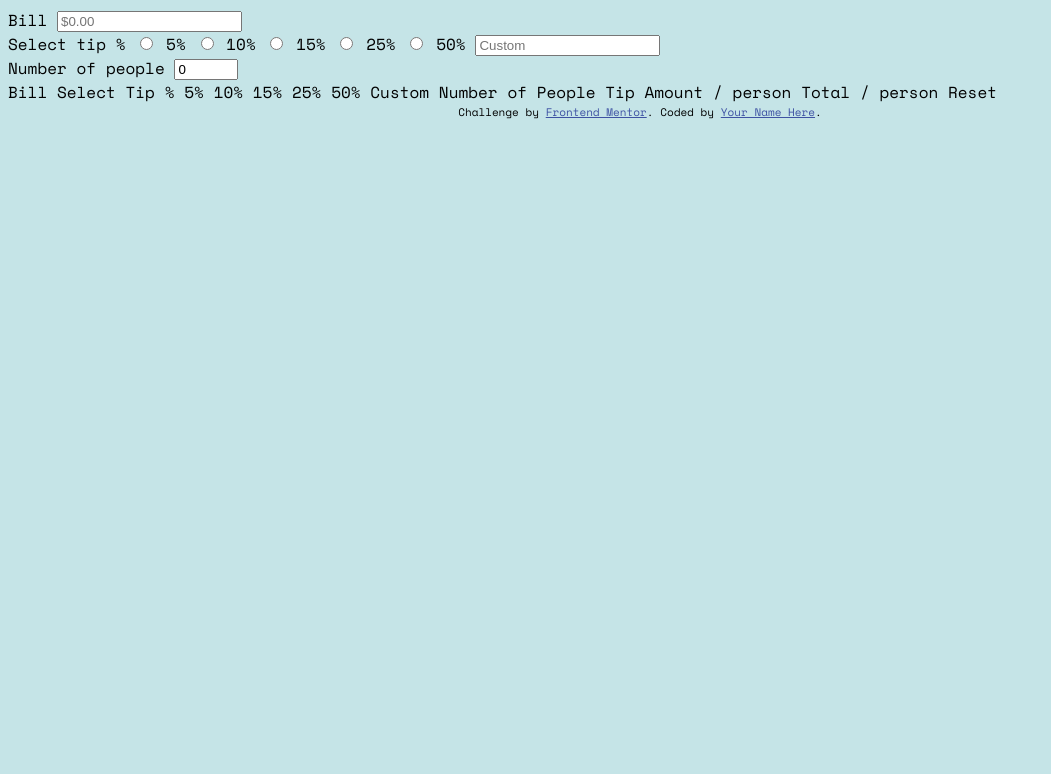
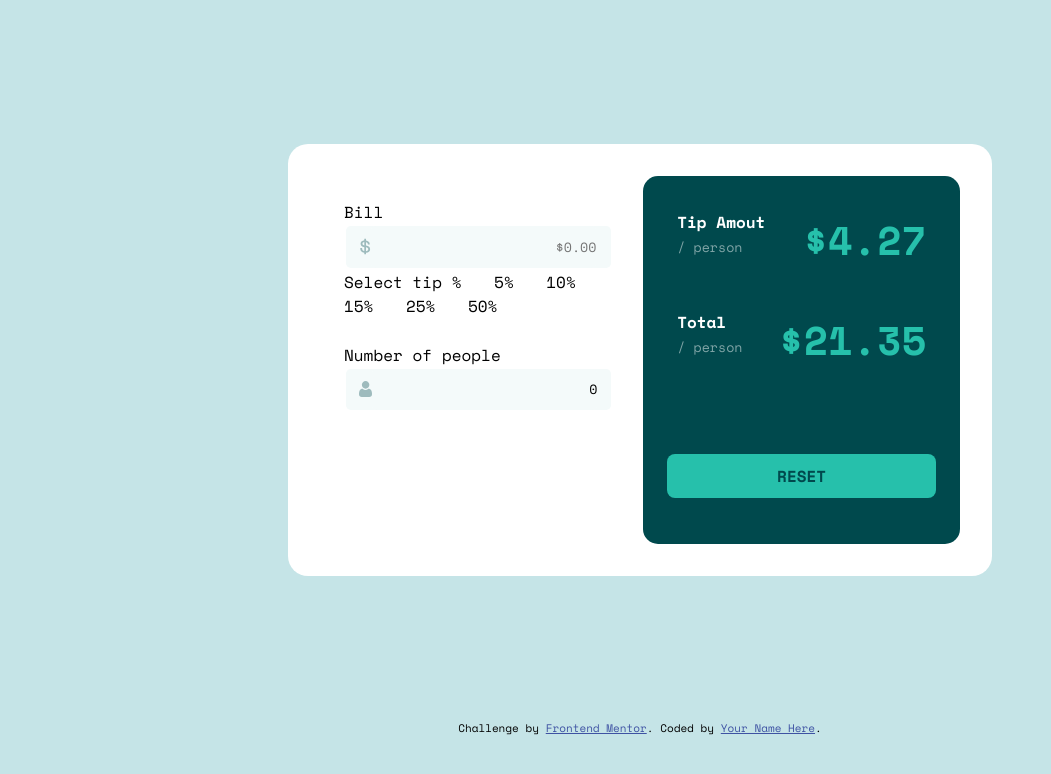
Before and after one commit to LucsSants/frontendmentor-tip-calculator, a plain HTML site: page index.html in a window 1280 px wide. Shown: the whole page, without its empty margins (0-1051 px from the left). Drawn offline with nearby package versions, Linux system fonts and the light colour scheme.

Commit message:
more-advances

```diff
--- a/index.html
+++ b/index.html
@@ -27,12 +27,15 @@
             <form action="">
               <div class="input-custom">
                 <label for="bill" >Bill</label>
+                <div class="input-wrapper">
+                  <img class="input-icon" src="/images/icon-dollar.svg" alt="icon-dolar">
                   <input
                   type="number"
                   id="bill"
                   name="bill"
                   placeholder="$0.00"
                   />
+                </div>
               </div>
 
               <div class="input-select">
@@ -48,12 +51,13 @@
                 <input type="radio" id="50" name="tip-percentage" value="50">
                 <label for="50">50%</label>
                 <input type="number" id="tip-percentage" name="tip-percentage" placeholder="Custom">
-
               </div>
 
 
               <div class="input-custom">
                 <label for="number-of-people" >Number of people</label>
+                <div class="input-wrapper">
+                  <img class="input-icon" src="/images/icon-person.svg" alt="icon-person">
                   <input
                   onkeydown= "return false"
                   type="number"
@@ -66,39 +70,35 @@
                   placeholder="0"
                   />
                   </div>
+              </div>
 
 
             </form>
           </div>
         </div>
         <div class="result-card">
+          <div class="tip-amount">
+            <div class="title">
+              <h4>Tip Amout</h4>
+              <small>/ person</small>
+            </div>
+            <h2 class="result-value">$4.27</h2>
+          </div>
+          <div class="tip-amount">
+            <div class="title">
+              <h4>Total</h4>
+              <small>/ person</small>
+            </div>
+            <h2 class="result-value">$21.35</h2>
+          </div>
+          <a href="#" class="button">RESET</a>
+        </div>
 
       </div>
-    </div>
-
 
 
   </main>
 
-  Bill
-
-  Select Tip %
-  5%
-  10%
-  15%
-  25%
-  50%
-  Custom
-
-  Number of People
-
-  Tip Amount
-  / person
-
-  Total
-  / person
-
-  Reset
 
   <div class="attribution">
     Challenge by <a href="https://www.frontendmentor.io?ref=challenge" target="_blank">Frontend Mentor</a>.
--- a/style.css
+++ b/style.css
@@ -9,8 +9,126 @@
 
 }
 
+input::-webkit-outer-spin-button,
+input::-webkit-inner-spin-button {
+    /* display: none; <- Crashes Chrome on hover */
+    -webkit-appearance: none;
+    margin: 0; /* <-- Apparently some margin are still there even though it's hidden */
+}
+
+input[type=number] {
+    -moz-appearance:textfield; /* Firefox */
+}
+
+* {
+  margin: 0;
+  padding: 0;
+}
+
 body {
   background: var(--bg);
   font-family: 'Space Mono', monospace;
 
 }
+
+main{
+  min-height: 90vh;
+  display: flex;
+  justify-content: center;
+}
+
+.main-card{
+  background: white;
+  border-radius: 20px;
+  padding: 2rem;
+  width: 50%;
+  height: 70%;
+  align-self: center;
+  display: flex;
+  justify-content: space-between;
+}
+
+.info-card{
+
+  border-radius: 15px;
+  padding: 1.5rem;
+  width: 42%;;
+  height: 20rem;
+}
+
+input {
+  font-family: 'Space Mono', monospace;
+  background: var(--very-light-cyan);
+  outline: none;
+}
+
+.input-wrapper {
+  margin: 2px;
+  height: 2.6rem;
+  background: var(--very-light-cyan);
+  display: flex;
+  align-items: center;
+  justify-content: center;
+  border-radius: 0.3rem;
+}
+
+.input-custom input {
+  width: 85%;
+  height: 100%;
+  border: none;
+  border-radius: 0.3rem;
+  align-items: center;
+  text-align: right;
+
+}
+
+.input-select input{
+  visibility: hidden;
+}
+
+.result-card{
+  background: var(--dark-cyan);
+  border-radius: 15px;
+  padding: 1.5rem;
+  width: 42%;
+  height:20rem;
+  display: flex;
+  flex-direction: column;
+
+}
+
+.tip-amount {
+  display: flex;
+  align-content: center;
+  justify-content: space-between;
+  height: 80px;
+  margin: 10px;
+}
+
+.title {
+  color: white;
+  margin: 0;
+
+}
+
+.title small {
+  opacity: 0.5;
+}
+
+.result-value {
+  color: var(--strong-cyan);
+  font-size: 2.5rem;
+}
+
+.button {
+  text-decoration: none;
+  background: var(--strong-cyan);
+  color: var(--dark-cyan);
+  padding: 10px;
+  display: flex;
+  align-items: center;
+  justify-content: center;
+  font-weight: 700;
+  border-radius: 8px;
+  margin-top: 20%;
+}
```
Lines whose indentation alone changed are shown as unchanged.
